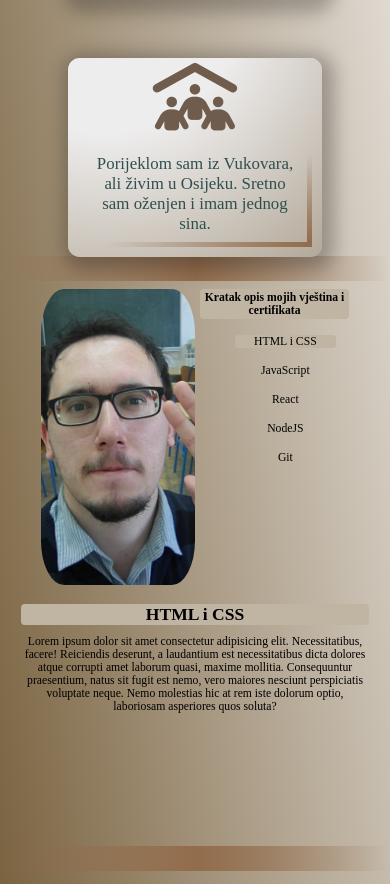
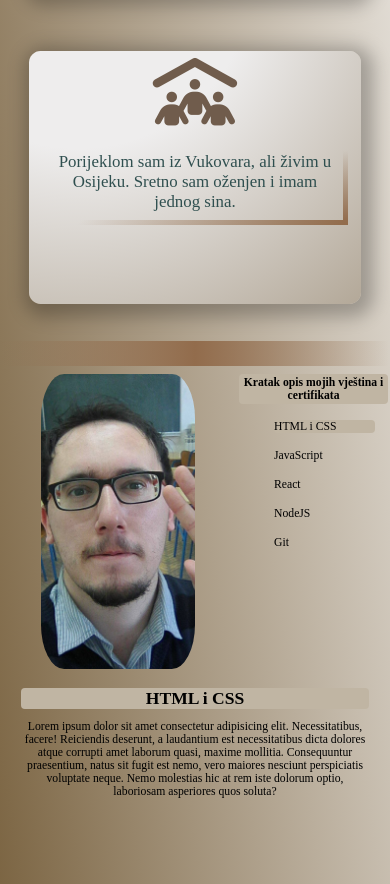
Before and after one commit to Barjaktarevic/Barjaktarevic.github.io, a plain HTML site: page index.html in a window 390 px wide. Shown: the part 1098-1982 px from the top of the page. Drawn offline with nearby package versions, Linux system fonts and the light colour scheme; no server answers.

Commit message:
add some more responsive changes

```diff
--- a/styles.css
+++ b/styles.css
@@ -392,11 +392,12 @@ body {
         margin-top: 20vh;
     }
     .snippet {
-        width: 65%;
+        width: 85%;
+        min-height: 30vh;
     }
 
     .info-section {
-        margin-top: 30vh;
+        margin-top: 40vh;
         flex-direction: column;
         flex-wrap: wrap;
         width: 99%;
@@ -407,7 +408,11 @@ body {
     .profile-list li, .list-heading {
         font-size: 3vw;
     }
+    .profile-list li {
+        text-align: left;
+    }
     .profile-img {
+        margin: auto;
         width: 40%;
         height: 35vh;
     }
@@ -430,9 +435,15 @@ body {
     }
     .testimonials {
         width: 100%;
+        flex-wrap: wrap;
     }
     .testimonials-name, .testimonials-quote {
         font-size: 2.4vw;
     }
 
+    .testimonials-img {
+        border-radius: 50%;
+        width: 50%;
+        height: auto;
+    }
 }
```
